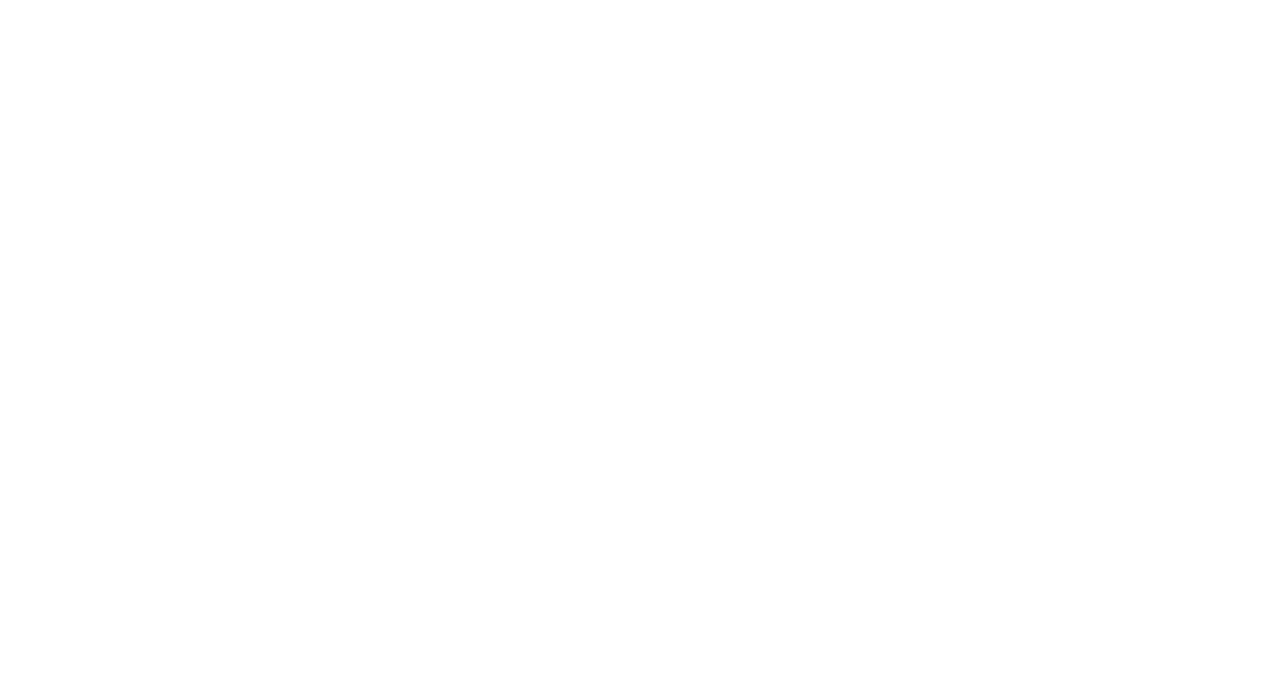
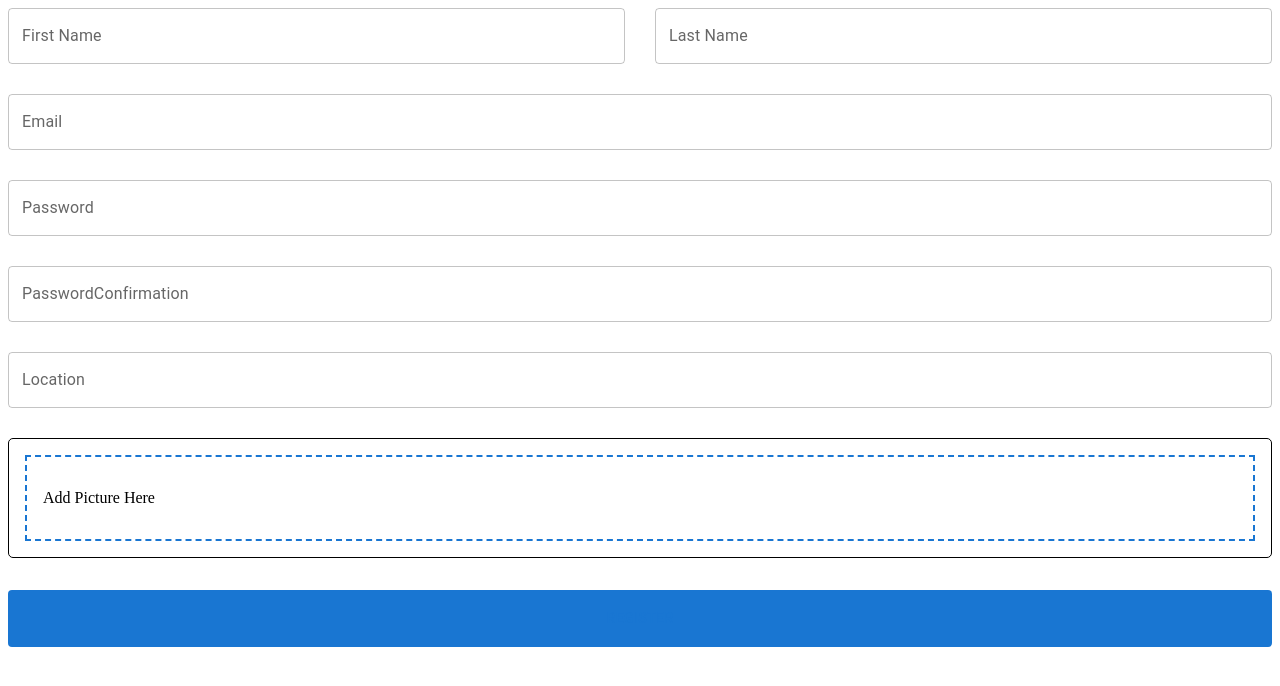
Before and after one commit to hadifayazi/Shapol, a React (Create React App) app in the folder client/: page /register in a window 1280 px wide. Before the commit this address had no page. Shown: the top 686 px of the page. Built offline with nearby package versions, Linux system fonts and the light colour scheme.

Commit message:
starter register form with mui

```diff
--- a/client/src/App.js
+++ b/client/src/App.js
@@ -4,6 +4,7 @@
 import ProfilePage from "./pages/profilePage/ProfilePage";
 import { ToastContainer } from "react-toastify";
 import "react-toastify/dist/ReactToastify.css";
+import Register from "./pages/login-signup/Register";
 
 function App() {
   return (
@@ -11,6 +12,7 @@
       <BrowserRouter>
         <Routes>
           <Route path="/" element={<LoginPage />} />
+          <Route path="/register" element={<Register />} />
           <Route path="/home" element={<HomePage />} />
           <Route path="/profile/:userId" element={<ProfilePage />} />
         </Routes>
--- a/client/src/pages/login-signup/Register.jsx
+++ b/client/src/pages/login-signup/Register.jsx
@@ -1,128 +1,277 @@
-import { useState, useEffect } from "react";
-import { useSelector, useDispatch } from "react-redux";
-import { useNavigate } from "react-router-dom";
-import { toast } from "react-toastify";
-import HowToRegIcon from "@mui/icons-material/HowToReg";
+// import { useState, useEffect } from "react";
+// import { useSelector, useDispatch } from "react-redux";
+// import { useNavigate } from "react-router-dom";
+// import { toast } from "react-toastify";
+// import HowToRegIcon from "@mui/icons-material/HowToReg";
+
+// function Register() {
+//   const onChange = (event) => {}
+//   const onSubmit = () => {};
+//   return (
+//     <>
+//       <section className="heading">
+//         <h1>
+//           <HowToRegIcon /> Register
+//         </h1>
+//         <p>Please create an account</p>
+//       </section>
+
+//       <section className="form">
+//         <form onSubmit={onSubmit}>
+//           <div className="form-group">
+//             <input
+//               type="text"
+//               className="form-control"
+//               id="name"
+//               name="name"
+//               value={name}
+//               placeholder="Enter your name"
+//               onChange={onChange}
+//             />
+//           </div>
+//           <div className="form-group">
+//             <input
+//               type="email"
+//               className="form-control"
+//               id="email"
+//               name="email"
+//               value={email}
+//               placeholder="Enter your email"
+//               onChange={onChange}
+//             />
+//           </div>
+//           <div className="form-group">
+//             <input
+//               type="password"
+//               className="form-control"
+//               id="password"
+//               name="password"
+//               value={password}
+//               placeholder="Enter password"
+//               onChange={onChange}
+//             />
+//           </div>
+//           <div className="form-group">
+//             <input
+//               type="password"
+//               className="form-control"
+//               id="password2"
+//               name="password2"
+//               value={password2}
+//               placeholder="Confirm password"
+//               onChange={onChange}
+//             />
+//           </div>
+//           <div className="form-group">
+//             <button type="submit" className="btn btn-block">
+//               Submit
+//             </button>
+//           </div>
+//         </form>
+//       </section>
+//     </>
+//   );
+// }
+
+// export default Register;
+
+import {
+  Box,
+  Button,
+  TextField,
+  useMediaQuery,
+  Typography,
+  useTheme,
+} from "@mui/material";
+import EditOutlinedIcon from "@mui/icons-material/EditOutlined";
+import { Formik } from "formik";
+import * as yup from "yup";
+import Dropzone from "react-dropzone";
+import FlexBetween from "../../components/FlexBetween";
+
+const registerSchema = yup.object().shape({
+  firstName: yup.string().required(),
+  lastName: yup.string().required(),
+  email: yup.string().email().required(),
+  password: yup.string().required(),
+  passwordConfirmation: yup.string().required(),
+  location: yup.string().required(),
+  picture: yup.string().required(),
+});
+
+const initialValuesRegister = {
+  firstName: "",
+  lastName: "",
+  email: "",
+  password: "",
+  location: "",
+  occupation: "",
+  picture: "",
+};
 
 function Register() {
-  const [formData, setFormData] = useState({
-    name: "",
-    email: "",
-    password: "",
-    password2: "",
-  });
+  const { palette } = useTheme();
+  const isNonMobile = useMediaQuery("(min-width:600px)");
 
-  const { name, email, password, password2 } = formData;
-
-  const navigate = useNavigate();
-  const dispatch = useDispatch();
-
-  const { user, isLoading, isError, isSuccess, message } = useSelector(
-    (state) => state.auth
-  );
-
-  useEffect(() => {
-    if (isError) {
-      toast.error(message);
+  const registerForm = async (values, onSubmitProps) => {
+    const formData = new FormData();
+    for (let value in values) {
+      formData.append(value, values[value]);
     }
-
-    if (isSuccess || user) {
-      navigate("/");
-    }
-
-    dispatch(reset());
-  }, [user, isError, isSuccess, message, navigate, dispatch]);
-
-  const onChange = (e) => {
-    setFormData((prevState) => ({
-      ...prevState,
-      [e.target.name]: e.target.value,
-    }));
+    formData.append("picturePath", values.picture.name);
+  };
+  const handleFormSubmit = async (values, onSubmitProps) => {
+    registerForm(values, onSubmitProps);
   };
 
-  const onSubmit = (e) => {
-    e.preventDefault();
-
-    if (password !== password2) {
-      toast.error("Passwords do not match");
-    } else {
-      const userData = {
-        name,
-        email,
-        password,
-      };
-
-      dispatch(register(userData));
-    }
-  };
-
-  if (isLoading) {
-    return <Spinner />;
-  }
-
   return (
-    <>
-      <section className="heading">
-        <h1>
-          <HowToRegIcon /> Register
-        </h1>
-        <p>Please create an account</p>
-      </section>
-
-      <section className="form">
-        <form onSubmit={onSubmit}>
-          <div className="form-group">
-            <input
-              type="text"
-              className="form-control"
-              id="name"
-              name="name"
-              value={name}
-              placeholder="Enter your name"
-              onChange={onChange}
-            />
-          </div>
-          <div className="form-group">
-            <input
-              type="email"
-              className="form-control"
-              id="email"
-              name="email"
-              value={email}
-              placeholder="Enter your email"
-              onChange={onChange}
-            />
-          </div>
-          <div className="form-group">
-            <input
-              type="password"
-              className="form-control"
-              id="password"
-              name="password"
-              value={password}
-              placeholder="Enter password"
-              onChange={onChange}
-            />
-          </div>
-          <div className="form-group">
-            <input
-              type="password"
-              className="form-control"
-              id="password2"
-              name="password2"
-              value={password2}
-              placeholder="Confirm password"
-              onChange={onChange}
-            />
-          </div>
-          <div className="form-group">
-            <button type="submit" className="btn btn-block">
-              Submit
-            </button>
-          </div>
+    <Formik
+      onSubmit={handleFormSubmit}
+      initialValues={initialValuesRegister}
+      validationSchema={registerSchema}
+    >
+      {({
+        values,
+        errors,
+        touched,
+        handleBlur,
+        handleChange,
+        handleSubmit,
+        setFieldValue,
+        resetForm,
+      }) => (
+        <form onSubmit={handleSubmit}>
+          <Box
+            display="grid"
+            gap="30px"
+            gridTemplateColumns="repeat(4, minmax(0, 1fr))"
+            sx={{
+              "& > div": { gridColumn: isNonMobile ? undefined : "span 4" },
+            }}
+          >
+            <>
+              <TextField
+                label="First Name"
+                onBlur={handleBlur}
+                onChange={handleChange}
+                value={values.firstName || ""}
+                name="firstName"
+                error={Boolean(touched.firstName) && Boolean(errors.firstName)}
+                helperText={touched.firstName && errors.firstName}
+                sx={{ gridColumn: "span 2" }}
+              />
+              <TextField
+                label="Last Name"
+                onBlur={handleBlur}
+                onChange={handleChange}
+                value={values.lastName || ""}
+                name="lastName"
+                error={Boolean(touched.lastName) && Boolean(errors.lastName)}
+                helperText={touched.lastName && errors.lastName}
+                sx={{ gridColumn: "span 2" }}
+              />
+              <TextField
+                label="Email"
+                onBlur={handleBlur}
+                onChange={handleChange}
+                value={values.email}
+                name="email"
+                error={Boolean(touched.email) && Boolean(errors.email)}
+                helperText={touched.email && errors.email}
+                sx={{ gridColumn: "span 4" }}
+              />
+              <TextField
+                label="Password"
+                type="password"
+                autoComplete="on"
+                onBlur={handleBlur}
+                onChange={handleChange}
+                value={values.password}
+                name="password"
+                error={Boolean(touched.password) && Boolean(errors.password)}
+                helperText={touched.password && errors.password}
+                sx={{ gridColumn: "span 4" }}
+              />
+              <TextField
+                label="PasswordConfirmation"
+                type="password"
+                autoComplete="on"
+                onBlur={handleBlur}
+                onChange={handleChange}
+                value={values.password}
+                name="passwordConfirmation"
+                error={
+                  Boolean(touched.passwordConfirmation) &&
+                  Boolean(errors.passwordConfirmation)
+                }
+                helperText={
+                  touched.passwordConfirmation && errors.passwordConfirmation
+                }
+                sx={{ gridColumn: "span 4" }}
+              />
+              <TextField
+                label="Location"
+                onBlur={handleBlur}
+                onChange={handleChange}
+                value={values.location || ""}
+                name="location"
+                error={Boolean(touched.location) && Boolean(errors.location)}
+                helperText={touched.location && errors.location}
+                sx={{ gridColumn: "span 4" }}
+              />
+              <Box
+                gridColumn="span 4"
+                border={`1px solid `}
+                borderRadius="5px"
+                p="1rem"
+              >
+                <Dropzone
+                  acceptedFiles=".jpg,.jpeg,.png"
+                  multiple={false}
+                  onDrop={(acceptedFiles) =>
+                    setFieldValue("picture", acceptedFiles[0])
+                  }
+                >
+                  {({ getRootProps, getInputProps }) => (
+                    <Box
+                      {...getRootProps()}
+                      border={`2px dashed ${palette.primary.main}`}
+                      p="1rem"
+                      sx={{ "&:hover": { cursor: "pointer" } }}
+                    >
+                      <input {...getInputProps()} />
+                      {!values.picture ? (
+                        <p>Add Picture Here</p>
+                      ) : (
+                        <FlexBetween>
+                          <Typography>{values.picture.name}</Typography>
+                          <EditOutlinedIcon />
+                        </FlexBetween>
+                      )}
+                    </Box>
+                  )}
+                </Dropzone>
+              </Box>
+            </>
+          </Box>
+          <Box>
+            <Button
+              fullWidth
+              type="submit"
+              sx={{
+                m: "2rem 0",
+                p: "1rem",
+                backgroundColor: palette.primary.main,
+                color: palette.background.alt,
+                "&:hover": { color: palette.primary.main },
+              }}
+            >
+              REGISTER
+            </Button>
+          </Box>
         </form>
-      </section>
-    </>
+      )}
+    </Formik>
   );
 }
 
```
